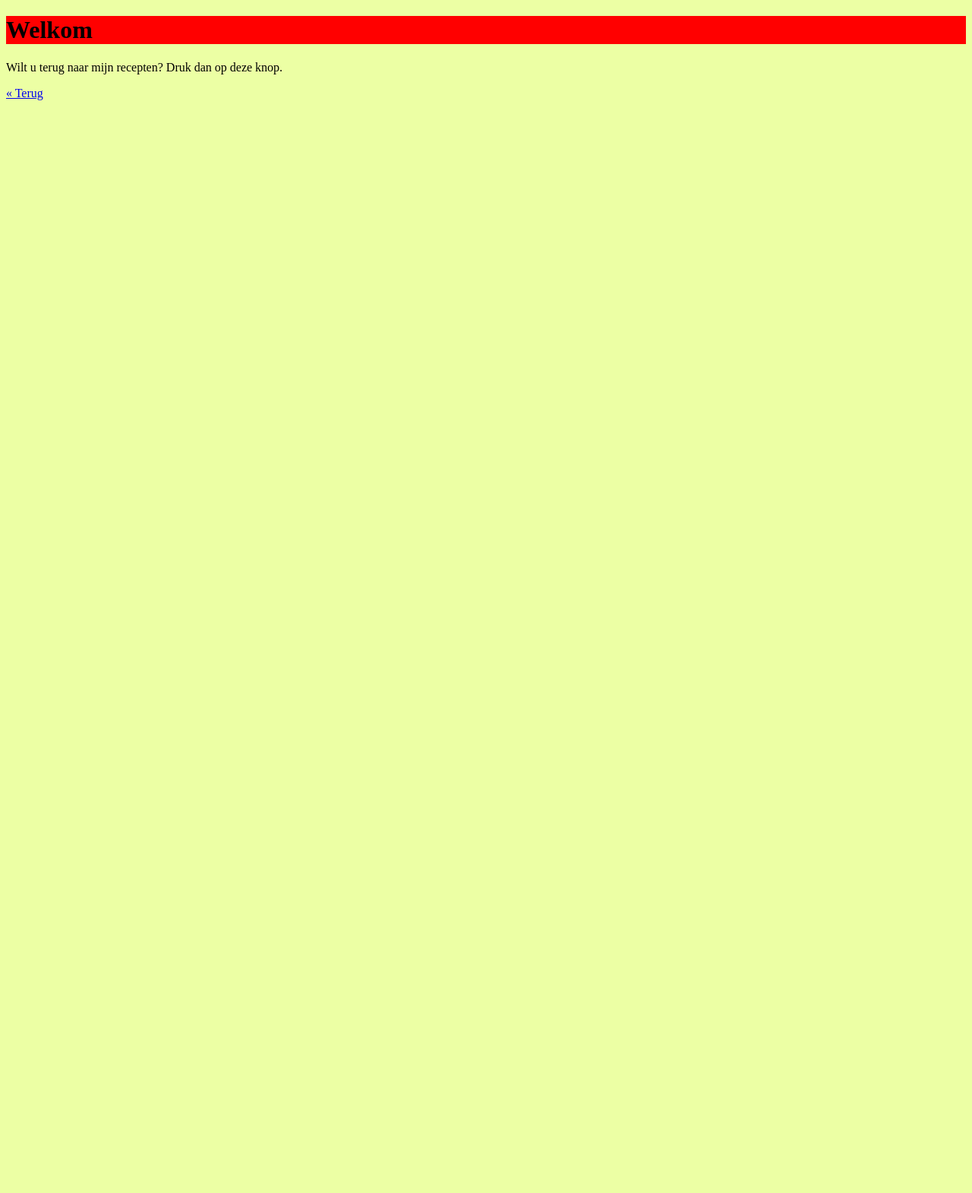
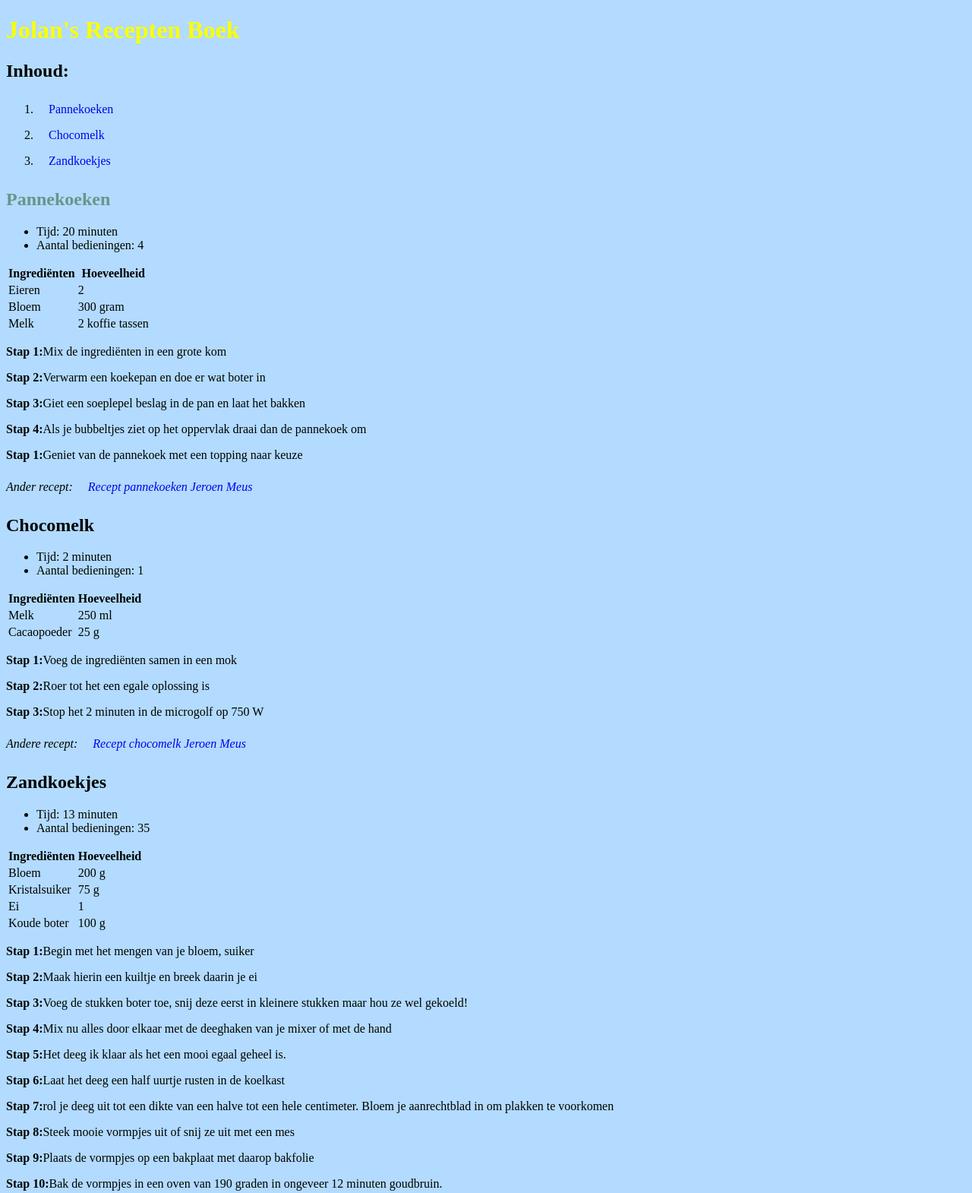
Before and after one commit to Jolan17/Jolan17.github.io, a plain HTML site: page knoppen.html in a window 1280 px wide. Shown: the top 1570 px of the page at 76% size. Before the commit the page ends 800 px from the top, so only its background shows below. Drawn offline with Linux system fonts and the light colour scheme.

Commit message:
Update knoppen.html

```diff
--- a/knoppen.html
+++ b/knoppen.html
@@ -1,33 +1,175 @@
 <!DOCTYPE html>
 <html>
     <head>
+        <title>Welkom</title>
         <meta charset="utf-8">
-        <title>Project: Knoppen</title>
+        <style>
+            h1 {
+                color: rgb(251, 255, 0);
+            }
+            body {
+                background-color: rgb(178, 219, 255);
+            }
+
+            #Pannekoeken {
+                color: rgb(107, 148, 138);
+            }
+        a {
+  text-decoration: none;
+  display: inline-block;
+  padding: 8px 16px;
+
+}
+a:hover {
+  background-color: blue;
+  color: white;
+}
+           .terug {
+               background-color: green;
+               color: white;
+            }
+
+
+        </style>
     </head>
     <body>
 
-    <style>
-        body{
-            background-color: rgb(236, 255, 164);
-        }
-        h1 {
-            background-color: red;
-       }
+        <h1>Jolan's Recepten Boek</h1>
 
-       a:hover {
-                color: blue;
-       }
+        <h2>Inhoud:</h2>
 
+        <ol>
+            <li><a href="#Pannekoeken">Pannekoeken</a></li>
+            <li><a href="#Chocomelk">Chocomelk</a></li>
+             <li><a href="#koekjes">Zandkoekjes</a></li>
+        </ol>
 
-    </style>
-    <h1>
-      Welkom
-    </h1>
-    <p>
-    Wilt u terug naar mijn recepten? Druk dan op deze knop.
-    </p>
-    <a href="jolan17.github.io">&laquo; Terug </a>
+        <h2 id="Pannekoeken">Pannekoeken</h2>
 
+        <ul>
+            <li>Tijd: 20 minuten</li>
+            <li>Aantal bedieningen: 4 </li>
+        </ul>
+
+        <table>
+            <thead>
+                <tr>
+                    <th>Ingrediënten</th>
+                    <th>Hoeveelheid</th>
+                </tr>
+            </thead>
+            <tbody>
+                <tr>
+                    <td>Eieren</td>
+                    <td>2</td>
+                </tr>
+                <tr>
+                    <td>Bloem</td>
+                    <td>300 gram</td>
+                </tr>
+                <tr>
+                    <td>Melk</td>
+                    <td>2 koffie tassen</td>
+                </tr>
+            </tbody>
+        </table>
+
+        <p><strong>Stap 1:</strong>Mix de ingrediënten in een grote kom</p>
+<p><strong>Stap 2:</strong>Verwarm een koekepan en doe er wat boter in</p>
+<p><strong>Stap 3:</strong>Giet een soeplepel beslag in de pan en laat het bakken</p>
+<p><strong>Stap 4:</strong>Als je bubbeltjes ziet op het oppervlak draai dan de pannekoek om</p>
+<p><strong>Stap 1:</strong>Geniet van de pannekoek met een topping naar keuze</p>
+
+    <p><em>Ander recept: <a href="https://dagelijksekost.een.be/gerechten/pannenkoeken-met-een-geurige-kop-chocolademelk">Recept pannekoeken Jeroen Meus</a></em></p>
+
+    <h2 id="Chocomelk">Chocomelk</h2>
+
+        <ul>
+            <li>Tijd: 2 minuten</li>
+            <li>Aantal bedieningen: 1</li>
+        </ul>
+
+        <table>
+            <thead>
+                <tr>
+                    <th>Ingrediënten</th>
+                    <th>Hoeveelheid</th>
+                </tr>
+            </thead>
+            <tbody>
+                <tr>
+                    <td>Melk</td>
+                    <td>250 ml</td>
+                </tr>
+                <tr>
+                    <td>Cacaopoeder</td>
+                    <td>25 g</td>
+                </tr>
+
+            </tbody>
+        </table>
+
+        <p><strong>Stap 1:</strong>Voeg de ingrediënten samen in een mok</p>
+        <p><strong>Stap 2:</strong>Roer tot het een egale oplossing is</p>
+        <p><strong>Stap 3:</strong>Stop het 2 minuten in de microgolf op 750 W</p>
+
+    <p><em>Andere recept: <a href="https://dagelijksekost.een.be/gerechten/pannenkoeken-met-een-geurige-kop-chocolademelk">Recept chocomelk Jeroen Meus</a></em></p>
+
+        <h2 id="koekjes">Zandkoekjes</h2>
+
+        <ul>
+            <li>Tijd: 13 minuten</li>
+            <li>Aantal bedieningen: 35</li>
+        </ul>
+
+        <table>
+            <thead>
+                <tr>
+                    <th>Ingrediënten</th>
+                    <th>Hoeveelheid</th>
+                </tr>
+            </thead>
+            <tbody>
+                <tr>
+                    <td>Bloem</td>
+                    <td>200 g</td>
+                </tr>
+                <tr>
+                    <td>Kristalsuiker</td>
+                    <td>75 g</td>
+                </tr>
+                <tr>
+                    <td>Ei</td>
+                    <td>1</td>
+                </tr><tr>
+                    <td>Koude boter</td>
+                    <td>100 g</td>
+                </tr>
+
+            </tbody>
+        </table>
+
+        <p><strong>Stap 1:</strong>Begin met het mengen van je bloem, suiker</p>
+        <p><strong>Stap 2:</strong>Maak hierin een kuiltje en breek daarin je ei</p>
+        <p><strong>Stap 3:</strong>Voeg de stukken boter toe, snij deze eerst in kleinere stukken maar hou ze wel gekoeld!</p>
+        <p><strong>Stap 4:</strong>Mix nu alles door elkaar met de deeghaken van je mixer of met de hand</p>
+        <p><strong>Stap 5:</strong>Het deeg ik klaar als het een mooi egaal geheel is.</p>
+        <p><strong>Stap 6:</strong>Laat het deeg een half uurtje rusten in de koelkast
+</p>
+        <p><strong>Stap 7:</strong>rol je deeg uit tot een dikte van een halve tot een hele centimeter. Bloem je aanrechtblad in om plakken te voorkomen
+</p>
+        <p><strong>Stap 8:</strong>Steek mooie vormpjes uit of snij ze uit met een mes
+</p>
+        <p><strong>Stap 9:</strong>Plaats de vormpjes op een bakplaat met daarop bakfolie
+</p>
+        <p><strong>Stap 10:</strong>Bak de vormpjes in een oven van 190 graden in ongeveer 12 minuten goudbruin.
+</p>
+        <p><strong>Stap 11:</strong>Laat de vormpjes goed afkoelen, dan pas worden ze namelijk hard!
+</p>
+
+    <p><em>Bron: <a href="https://www.zandkoekjes.net/recept/koekjes-bakken-peuters/">Zandkoekjes bakken met peuters</a></em></p>
+
+        <a href="Jolan17.github.io/index.html" class="terug">&laquo; Terug</a>
 
 
     </body>
```
